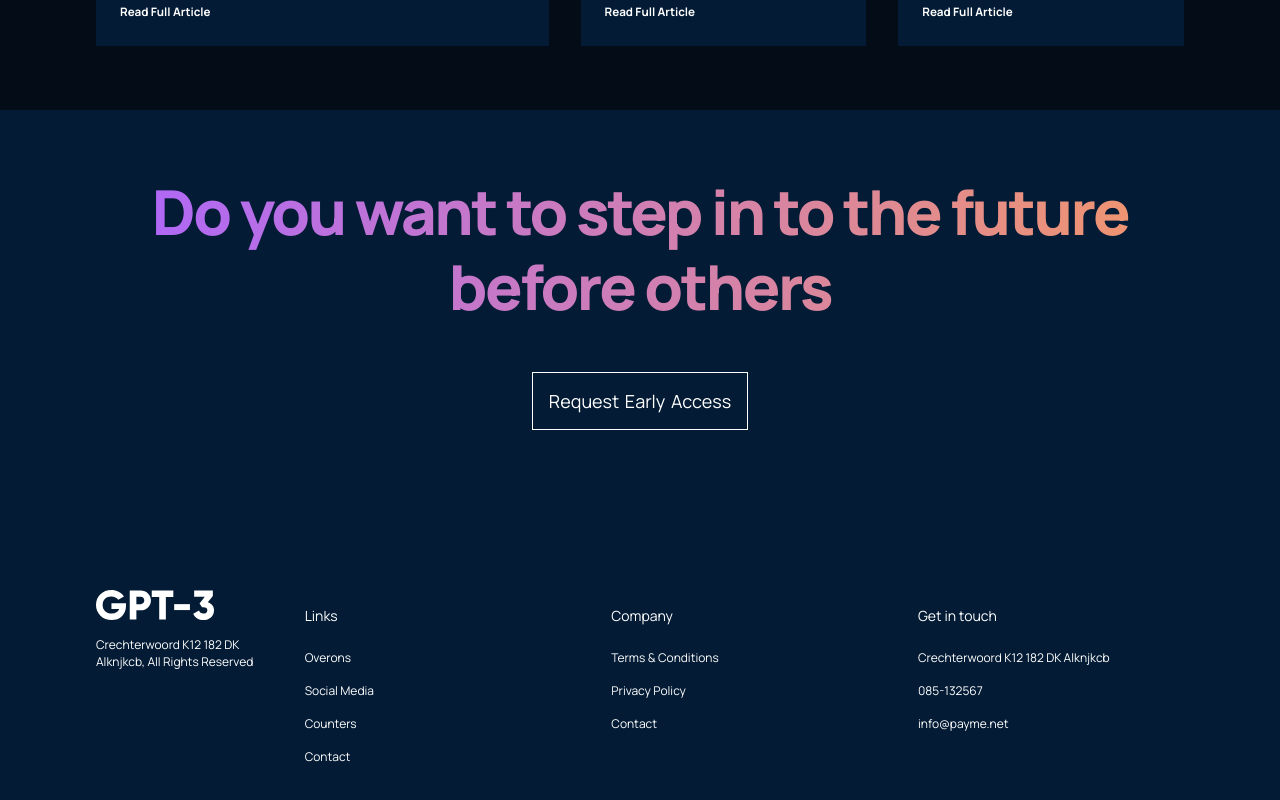
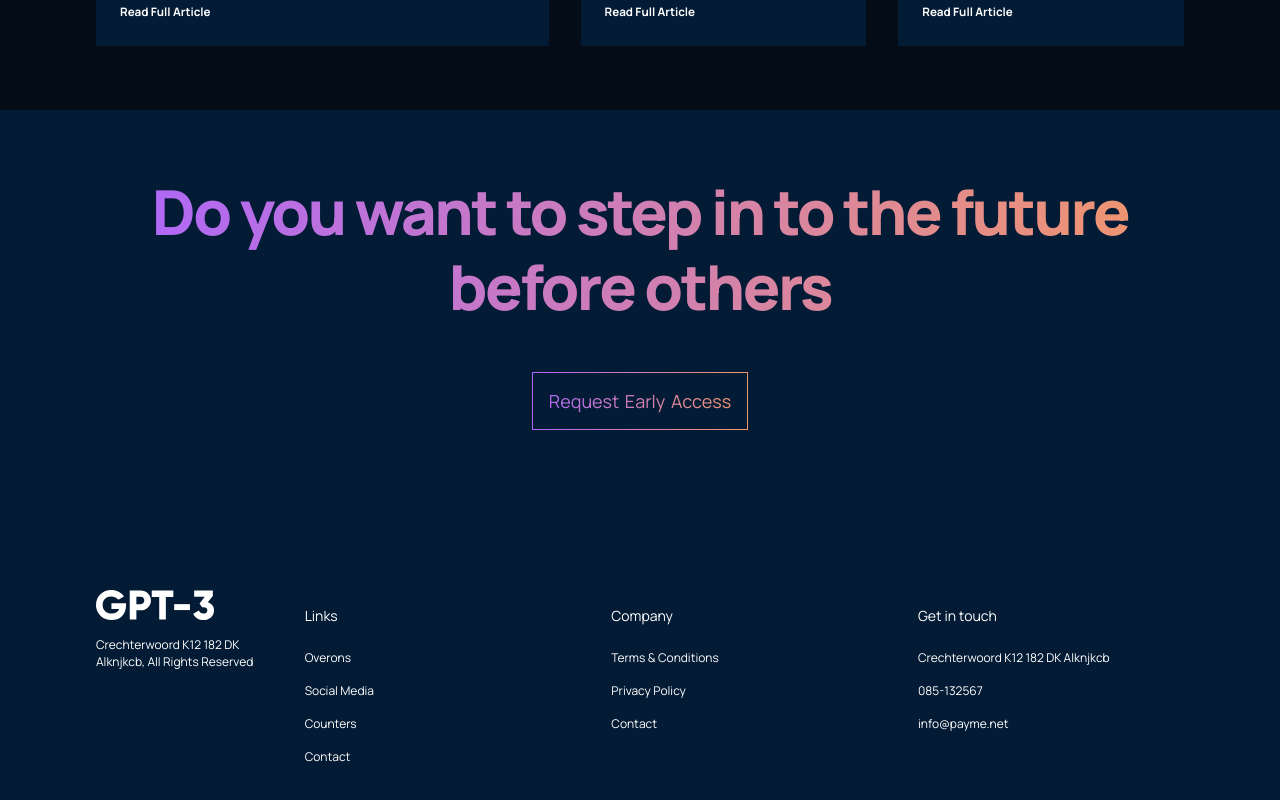
Before and after one commit to kushwahashubham/gpt3__react-web, a React (Create React App) app: page / in a window 1280 px wide. In both pictures the pointer is over the element "Request Early Access". Shown: the part 4083-4883 px from the top of the page. Built offline with nearby package versions, Linux system fonts and the light colour scheme.

Commit message:
Update footer.css
Added a hover effect to the footer button with a pleasant gradient.

```diff
--- a/src/containers/footer/footer.css
+++ b/src/containers/footer/footer.css
@@ -34,6 +34,17 @@
   margin-bottom: 10rem;
   cursor: pointer;
   transition:  0.5s all ease;
+}
+
+.gpt3__footer-btn:hover {
+  border-style: solid;
+  border-width: 1px;
+  border-image: var(--gradient-text) 1;
+
+  background: var(--gradient-text);
+  background-clip: text;
+  -webkit-background-clip: text;
+  -webkit-text-fill-color: transparent;
 }
 
 .gpt3__footer-btn p {
```
